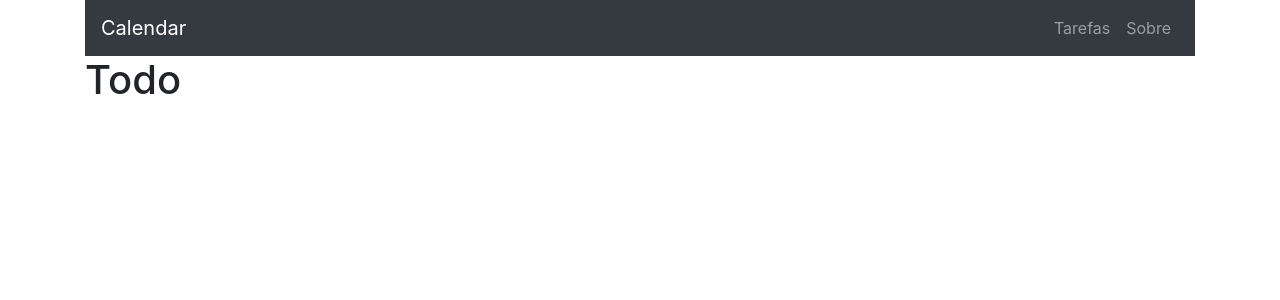
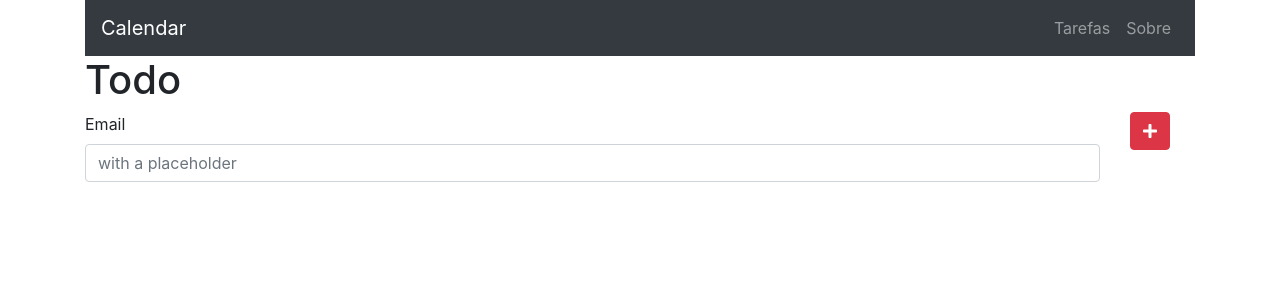
Before and after one commit to linikerdev/react-redux, a React (Create React App) app: page /todos in a window 1280 px wide. Shown: the top 300 px of the page. Built offline with nearby package versions, Linux system fonts and the light colour scheme.

Commit message:
atualizando form

```diff
--- a/package.json
+++ b/package.json
@@ -3,6 +3,9 @@
   "version": "0.1.0",
   "private": true,
   "dependencies": {
+    "@fortawesome/fontawesome-svg-core": "^1.2.0-14",
+    "@fortawesome/free-solid-svg-icons": "^5.1.0-11",
+    "@fortawesome/react-fontawesome": "^0.1.0-11",
     "bootstrap": "^4.1.3",
     "jquery": "^3.3.1",
     "popper.js": "^1.14.3",
--- a/src/index.js
+++ b/src/index.js
@@ -11,6 +11,5 @@ ReactDOM.render(
     <Router>
         <App />
     </Router>
-
     , document.getElementById('root'));
 registerServiceWorker();
--- /dev/null
+++ b/src/todo/form.js
@@ -0,0 +1,25 @@
+import React from 'react';
+import { Row, Col, Button, Form, FormGroup, Label, Input } from 'reactstrap';
+import { FontAwesomeIcon } from '@fortawesome/react-fontawesome'
+import { faPlus } from '@fortawesome/free-solid-svg-icons'
+
+export default props => (
+    <Form>
+        <Row>
+            <Col xs="6" md='11'>
+                <FormGroup>
+                    <Label for="exampleEmail">Email</Label>
+                    <Input type="email" name="email" id="exampleEmail" placeholder="with a placeholder" />
+                </FormGroup>
+            </Col>
+            <Col md='1'>
+                <FormGroup>
+                    <Label for="exampleEmail">{''}</Label>
+                    <Button color="danger">
+                        <FontAwesomeIcon icon={faPlus} />
+                    </Button>
+                </FormGroup>
+            </Col>
+        </Row>
+    </Form>
+)
--- a/src/todo/todo.js
+++ b/src/todo/todo.js
@@ -1,4 +1,6 @@
 import React, { Component } from 'react'
+
+import Form from './form'
 
 export default class Todo extends Component {
 
@@ -6,6 +8,7 @@ export default class Todo extends Component {
         return (
             <div>
                 <h1>Todo</h1>
+                <Form />
             </div>
         )
     }
```
Also changed, not shown: 1 other file (tests, documents, lock files or other folders).
